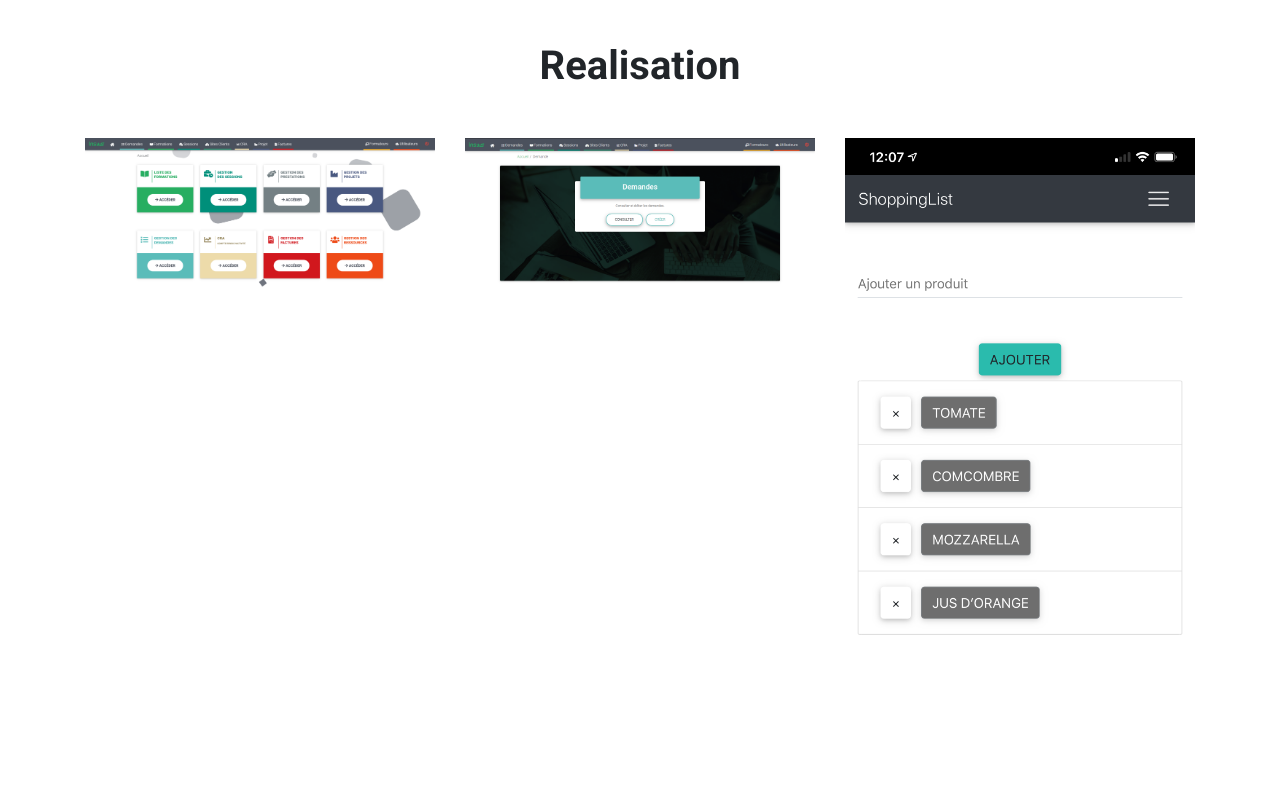
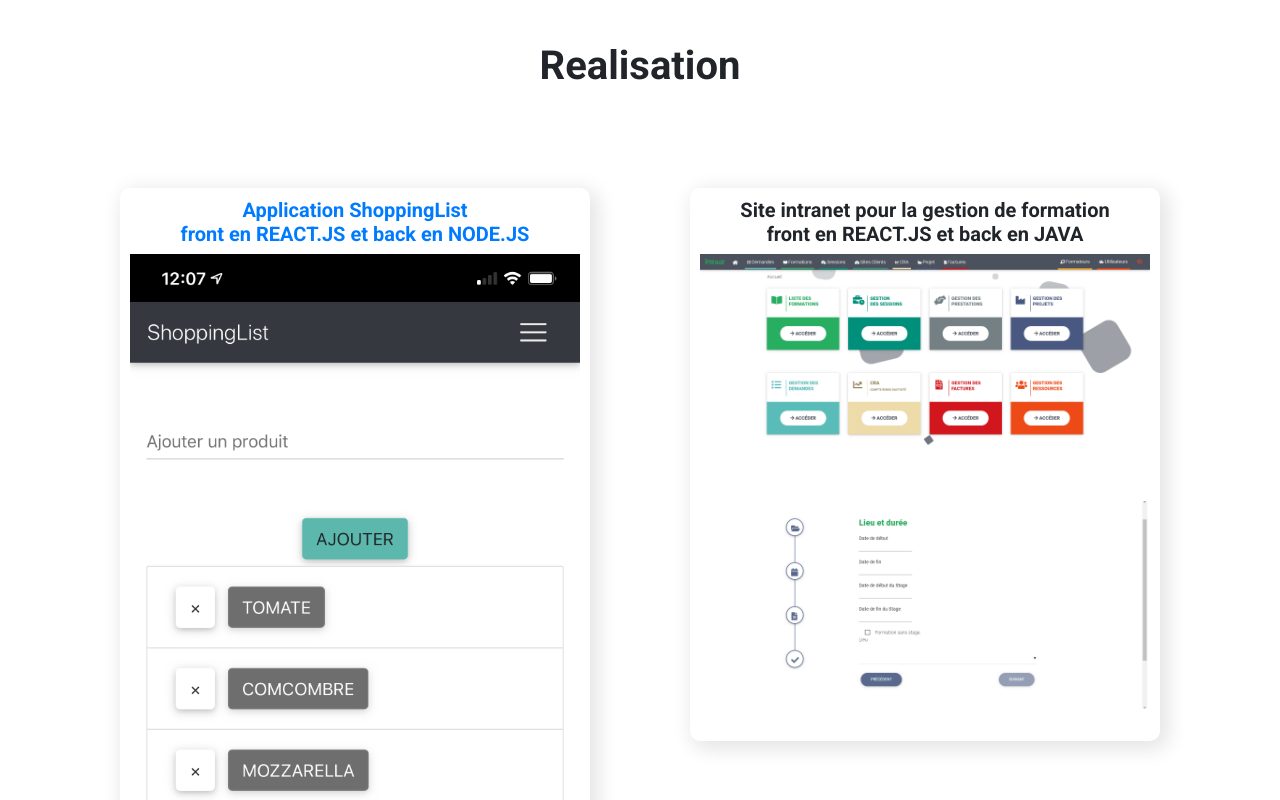
Before and after one commit to jcfutur/MonCvReactJs, a React (Create React App) app: page / in a window 1280 px wide. Shown: the part 3060-3860 px from the top of the page. Built offline with nearby package versions, Linux system fonts and the light colour scheme.

Commit message:
realisation ShoppingList et competence node et mongo

```diff
--- a/src/Component/experience/experiences.js
+++ b/src/Component/experience/experiences.js
@@ -10,7 +10,7 @@ const Experiences = () => {
           <td>
             <p className="titre"> Juin 2019 - Mars 2020 Formation Développeur Web et Web Mobile - AFPA Roubaix  (bac +2)</p>
             <p>
-              Technologies utilisées : HTML, CSS, JS, REACT.JS, JAVA JEE, SPRING, MySQL...<br/>
+              Technologies utilisées : HTML, CSS, JS, REACT.JS, NODE.JS, JAVA JEE, SPRING, MySQL, MongoDB...<br/>
               Frameworks : Hibernate, Mavens, Git, Jipster..<br/>
               Autres outils : slack, trello, methode Agile, GitLab..<br/>
               Stage : 3 mois chez INSY2S : participation sur un projet en cours, application web avec un front en REACT.JS et un back en Java
--- a/src/Component/grid/grid2.js
+++ b/src/Component/grid/grid2.js
@@ -1,69 +1,44 @@
 import React from "react";
 import { MDBContainer, MDBRow, MDBCol } from "mdbreact";
-import Lightbox from "react-image-lightbox";
+//import Lightbox from "react-image-lightbox";
+import './gridcss.css';
 
 class LightboxPage extends React.Component {
 state = {
-  photoIndex: 0,
-  isOpen: false,
   images: [
     require('../../Helpers/image/elmadmin.png'),
     require('../../Helpers/image/elmetape.png'),
     require('../../Helpers/image/ShoppingList.png'),
-  ]
-}
-
-renderImages = () => {
-  let photoIndex = -1;
-  const { images } = this.state;
-
-return images.map(imageSrc => {
-  photoIndex++;
-  const privateKey = photoIndex;
-  return (
-    <MDBCol md="4" key={photoIndex}>
-      <figure>
-        <img src={imageSrc} alt="Gallery" className="img-fluid" onClick={()=>
-        this.setState({ photoIndex: privateKey, isOpen: true })
-        }
-        />
-      </figure>
-    </MDBCol>
-    );
-  })
+  ],
+  image1 : require('../../Helpers/image/ShoppingList.png'),
+  image2 : require('../../Helpers/image/elm.png'),
 }
 
 render() {
-const { photoIndex, isOpen, images } = this.state;
   return (
       <MDBContainer className="mt-5">
         <div className="mdb-lightbox">
           <MDBRow>
-            {this.renderImages()}
-          </MDBRow>
-          <MDBRow>
-            {}
+            <MDBCol className="boxrea2">
+              <div className="boxrea">
+                <a href="https://the-list-275916.ew.r.appspot.com">
+                <h5 className="titre">Application ShoppingList <br/>front en REACT.JS et back en NODE.JS</h5>
+                  <figure className="shadow-box-example hoverable">
+                    <img src={this.state.image1} alt="Gallery" className="img-fluid"/>
+                  </figure>
+                </a>
+              </div>
+            </MDBCol>
+            <MDBCol className="boxrea2">
+              <div className="boxrea">
+                <h5 className="titre">Site intranet pour la gestion de formation <br/>front en REACT.JS et back en JAVA</h5>
+                  <figure>
+                    <img src={this.state.image2} alt="Gallery" className="img-fluid"/>
+                  </figure>
+              </div>
+            </MDBCol>
           </MDBRow>
         </div>
-        {isOpen && (
-        <Lightbox
-          mainSrc={images[photoIndex]}
-          nextSrc={images[(photoIndex + 1) % images.length]}
-          prevSrc={images[(photoIndex + images.length - 1) % images.length]}
-          imageTitle={photoIndex + 1 + "/" + images.length}
-          onCloseRequest={() => this.setState({ isOpen: false })}
-          onMovePrevRequest={() =>
-            this.setState({
-              photoIndex: (photoIndex + images.length - 1) % images.length
-            })
-          }
-          onMoveNextRequest={() =>
-            this.setState({
-              photoIndex: (photoIndex + 1) % images.length
-            })
-            }
-          />
-        )}
       </MDBContainer>
     );
   }
--- /dev/null
+++ b/src/Component/grid/gridcss.css
@@ -0,0 +1,18 @@
+.boxrea {
+    /*background-color: aquamarine;*/
+    box-shadow: 5px 5px 20px 3px rgb(230, 228, 228);
+    margin: 20px;
+    padding: 10px;
+    border-radius: 10px;
+
+}
+
+.boxrea2 {
+    /*background-color: aquamarine;*/
+    margin: 20px;
+    padding: 10px;
+}
+
+.titre {
+    text-align: center;
+}
```
Also changed, not shown: src/Helpers/image/ShoppingList.png, src/Helpers/image/elm.png (added).
